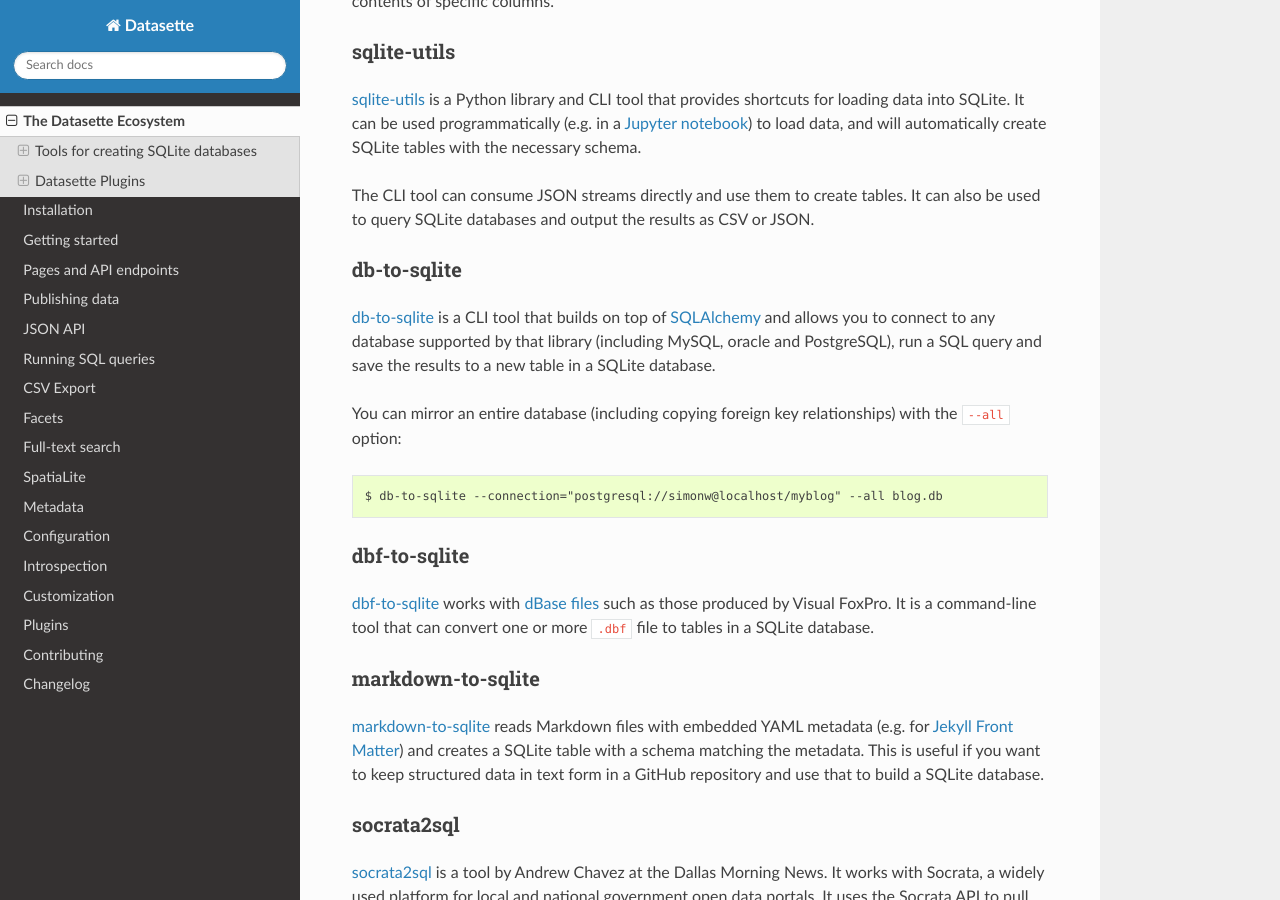
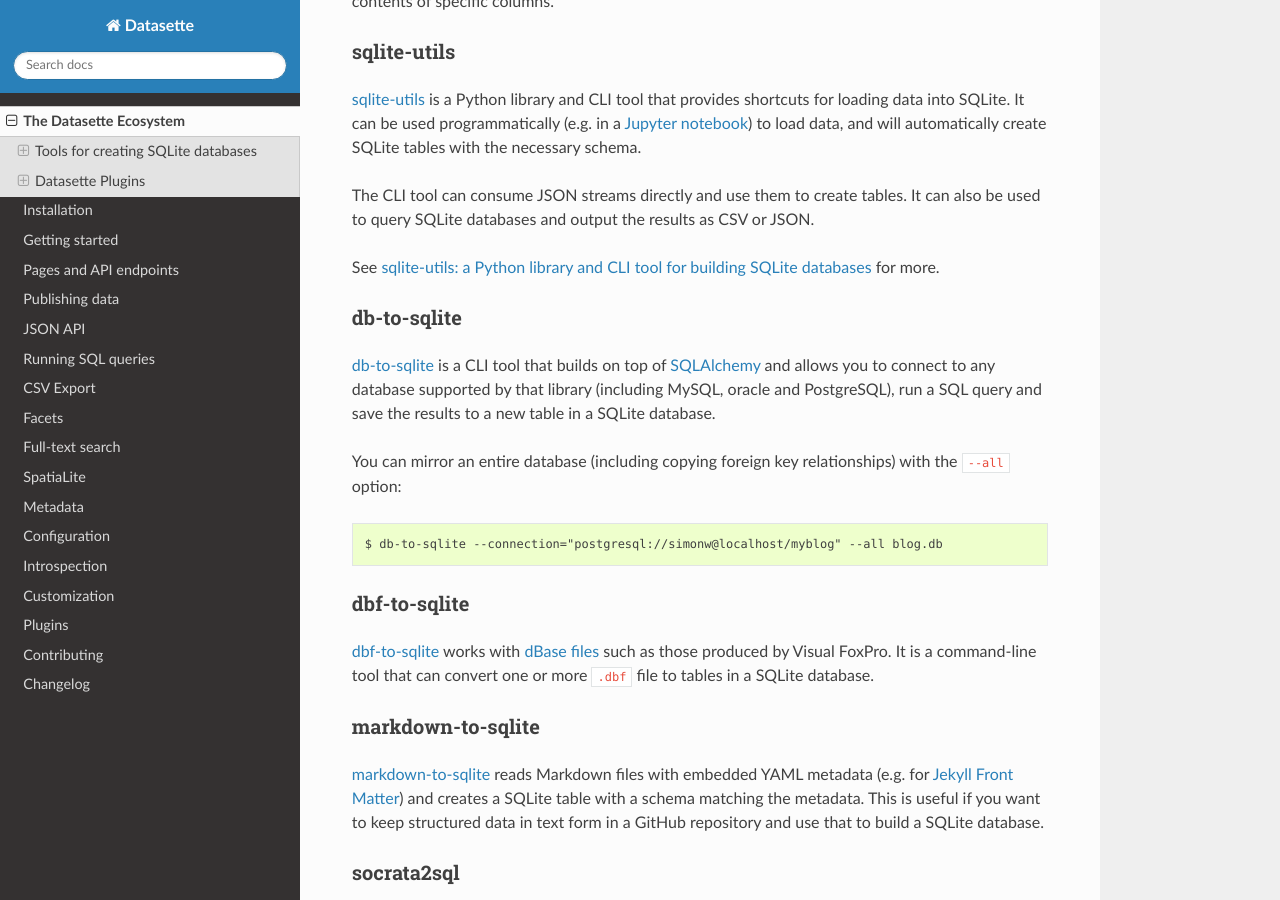
Before and after one commit to simonw/datasette, a Sphinx documentation site: the page built from docs/ecosystem.rst, in a window 1280 px wide and 900 px high, scrolled down 468 px. Built offline with Sphinx 7.4.7 and the Read the Docs theme 2.0.0, drawn with Linux system fonts in a browser that asks for light colours.

Commit message:
Link to sqlite-utils blog entry

```diff
--- a/docs/ecosystem.rst
+++ b/docs/ecosystem.rst
@@ -22,6 +22,8 @@
 `sqlite-utils <https://github.com/simonw/sqlite-utils>`__ is a Python library and CLI tool that provides shortcuts for loading data into SQLite. It can be used programmatically (e.g. in a `Jupyter notebook <https://jupyter.org/>`__) to load data, and will automatically create SQLite tables with the necessary schema.
 
 The CLI tool can consume JSON streams directly and use them to create tables. It can also be used to query SQLite databases and output the results as CSV or JSON.
+
+See `sqlite-utils: a Python library and CLI tool for building SQLite databases <https://simonwillison.net/2019/Feb/25/sqlite-utils/>`__ for more.
 
 db-to-sqlite
 ------------
```
